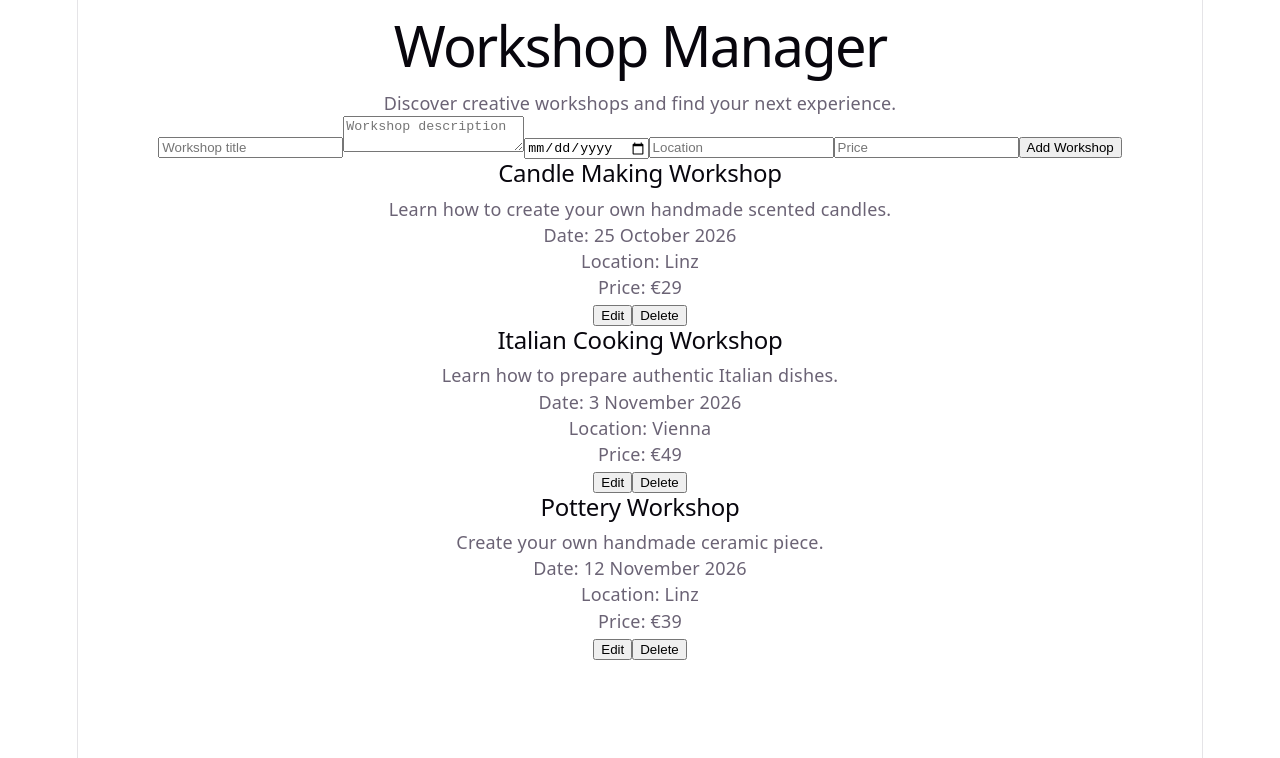
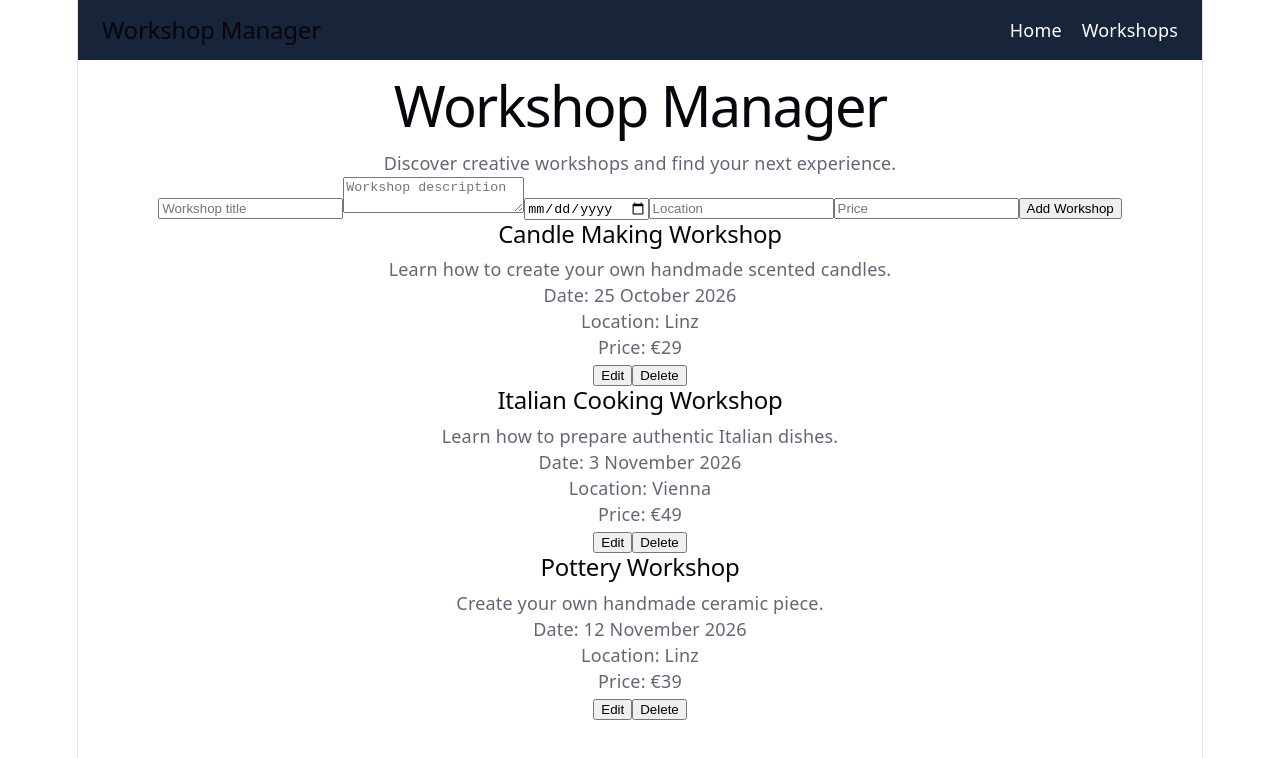
Before and after one commit to hellaszabo94-prog/workshop_manager, a React (Vite) app: page /workshops in a window 1280 px wide. Shown: the top 758 px of the page. Built offline with nearby package versions, Linux system fonts and the light colour scheme.

Commit message:
style: improve navigation bar layout

```diff
--- a/src/App.jsx
+++ b/src/App.jsx
@@ -1,6 +1,9 @@
 import WorkshopCard from "./components/WorkshopCard";
 import WorkshopForm from "./components/WorkshopForm";
 import { useState } from "react";
+import { Routes, Route } from "react-router-dom";
+import Home from "./pages/Home";
+import Navigation from "./components/Navigation";
 
 function App() {
   const [workshops, setWorkshops] = useState([
@@ -70,6 +73,16 @@ function handleDeleteWorkshop(id) {
   }
 
   return (
+
+    <>
+    <Navigation />
+
+    <Routes>
+      <Route path="/" element={<Home />} />
+
+      <Route
+        path="/workshops"
+        element={
           <main>
             <h1>Workshop Manager</h1>
 
@@ -98,6 +111,11 @@ function handleDeleteWorkshop(id) {
             ))}
 
           </main>
+
+        }
+      />
+    </Routes>
+    </>
   );
 
 }
--- a/src/components/Navigation.jsx
+++ b/src/components/Navigation.jsx
@@ -2,10 +2,13 @@ import { Link } from "react-router-dom";
 
 function Navigation() {
   return (
-    <nav>
-      <Link to="/">Home</Link>
-      {" | "}
-      <Link to="/workshops">Workshops</Link>
+    <nav className="navigation">
+      <h2>Workshop Manager</h2>
+
+      <div className="navigation-links">
+        <Link to="/">Home</Link>
+        <Link to="/workshops">Workshops</Link>
+      </div>
     </nav>
   );
 }
--- a/src/index.css
+++ b/src/index.css
@@ -109,3 +109,30 @@ code {
   padding: 4px 8px;
   background: var(--code-bg);
 }
+
+.navigation {
+  display: flex;
+  justify-content: space-between;
+  align-items: center;
+  padding: 16px 24px;
+  background-color: #17243a;
+  color: white;
+}
+
+.navigation h2 {
+  margin: 0;
+}
+
+.navigation-links {
+  display: flex;
+  gap: 20px;
+}
+
+.navigation-links a {
+  color: white;
+  text-decoration: none;
+}
+
+.navigation-links a:hover {
+  text-decoration: underline;
+}
```
Lines whose indentation alone changed are shown as unchanged.
